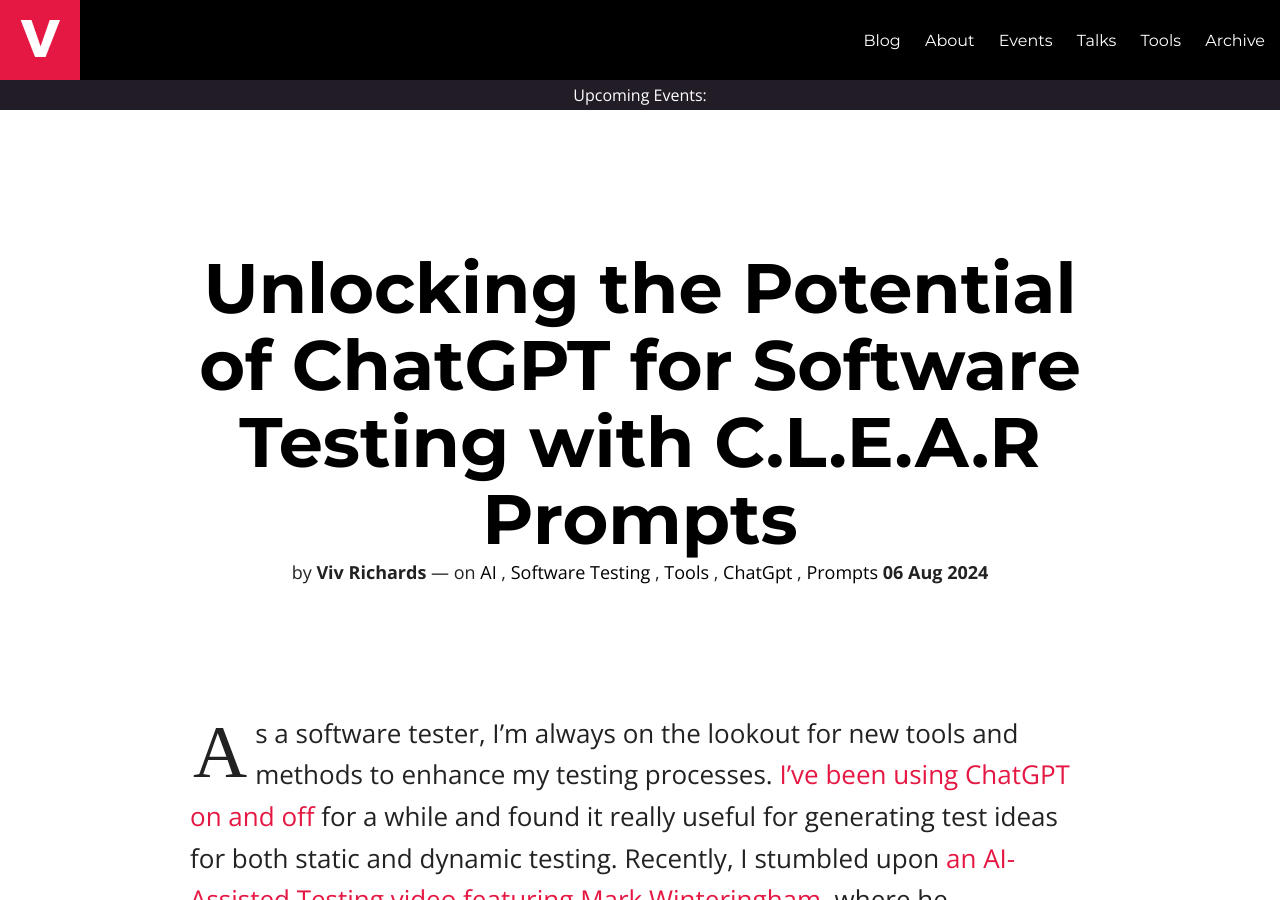
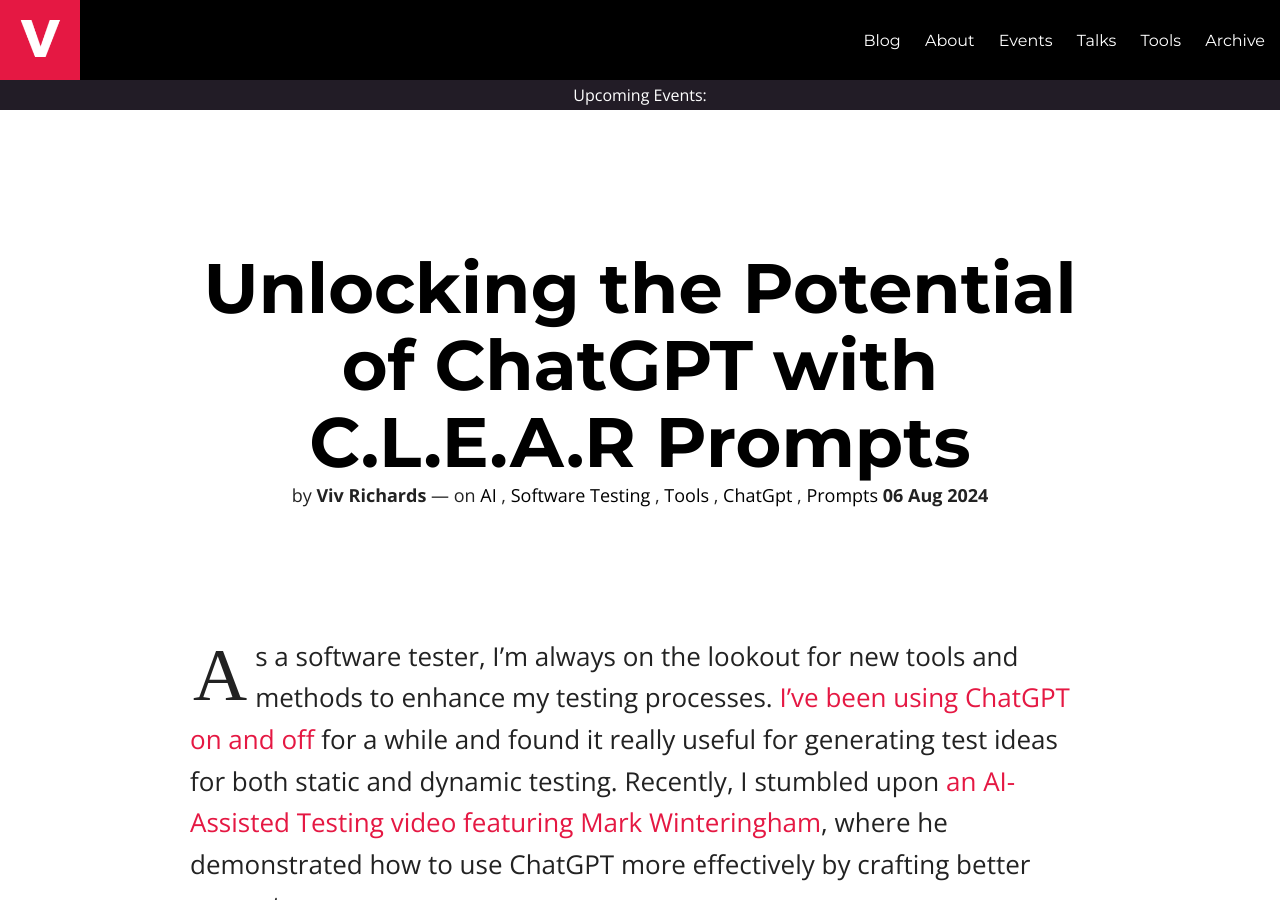
Before and after one commit to vivrichards600/vivrichards600.github.io, a Jekyll site: the page built from _posts/2024-08-06-unlocking-potential-chatgpt-clear-prompts.md, in a window 1280 px wide and 900 px high. Built offline with Jekyll 4.4.1, drawn with Linux system fonts in a browser that asks for light colours; nearby versions of some CDN libraries; comment, search, counter and statistics services are not loaded.

Commit message:
Update blog title

```diff
--- a/_posts/2024-08-06-unlocking-potential-chatgpt-clear-prompts.md
+++ b/_posts/2024-08-06-unlocking-potential-chatgpt-clear-prompts.md
@@ -1,6 +1,6 @@
 ---
 layout: post
-title: Unlocking the Potential of ChatGPT for Software Testing with C.L.E.A.R Prompts
+title: Unlocking the Potential of ChatGPT with C.L.E.A.R Prompts
 description:
 headline:
 modified: 2024-08-06
```
